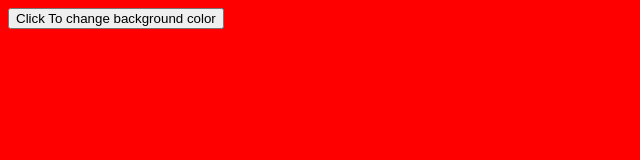
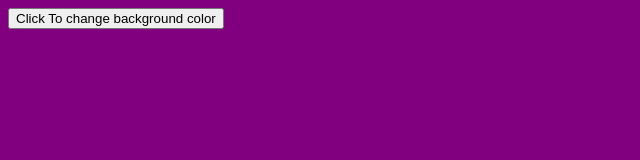
Before and after one commit to Seedname101/rainbow, a plain HTML site: page index.html in a window 1280 px wide. Both pictures are taken after a click on the button "Click To change background color". Shown: the whole page, without its empty margins (0-640 px from the left). Drawn offline with Linux system fonts and the light colour scheme.

Commit message:
Update index.html

```diff
--- a/index.html
+++ b/index.html
@@ -13,23 +13,29 @@
     x1 += 1;
     if(x1 == 1){
     document.body.style.backgroundColor = "red";
+       x1 += 1;
     }
     if(x1 == 2){
     document.body.style.backgroundColor = "orange";
+       x1 += 1;
     }
     if(x1 == 3){
     document.body.style.backgroundColor = "yellow";
+       x1 += 1;
     }
     if(x1 == 4){
     document.body.style.backgroundColor = "green";
+       x1 += 1;
     }
     if(x1 == 5){
     document.body.style.backgroundColor = "blue";
+       x1 += 1;
     }
     if(x1 == 6){
     document.body.style.backgroundColor = "purple";
+       x1 += 1;
     }
-    if(x1 > 5){
+    if(x1 > 6){
     x1 = 0;
     }
     }
```
